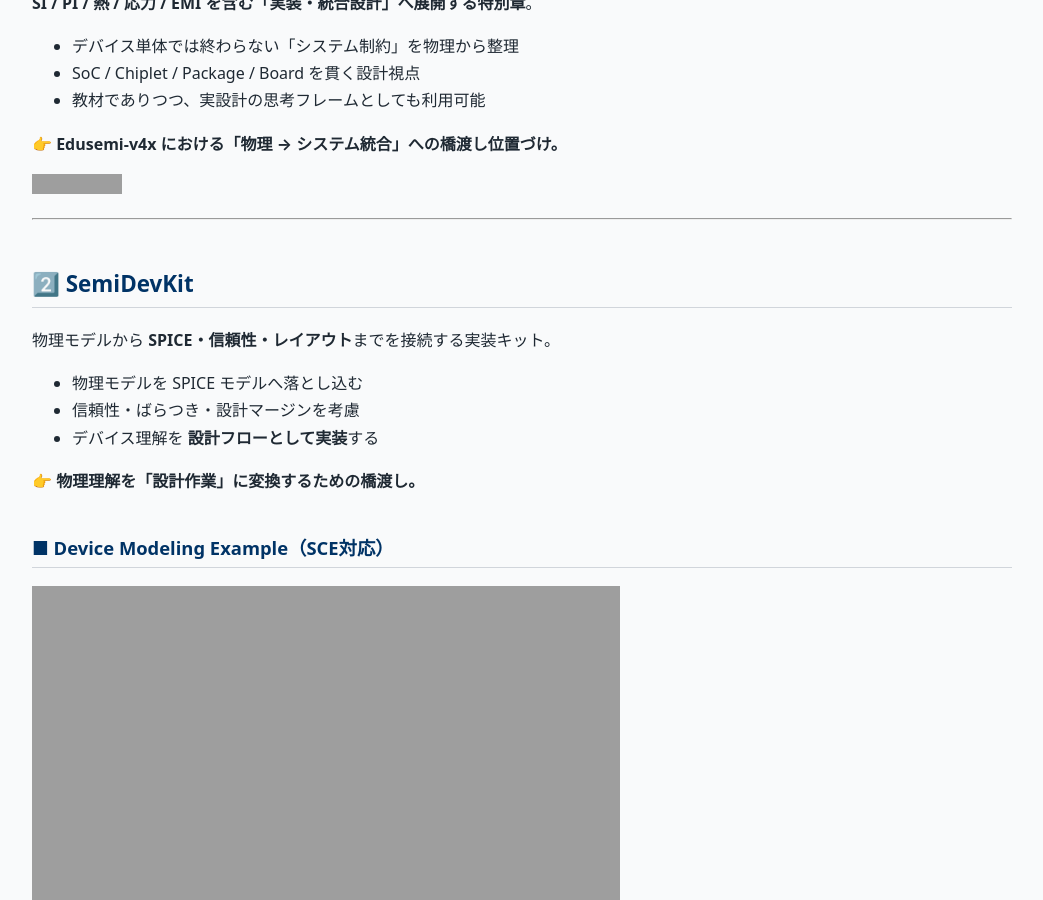
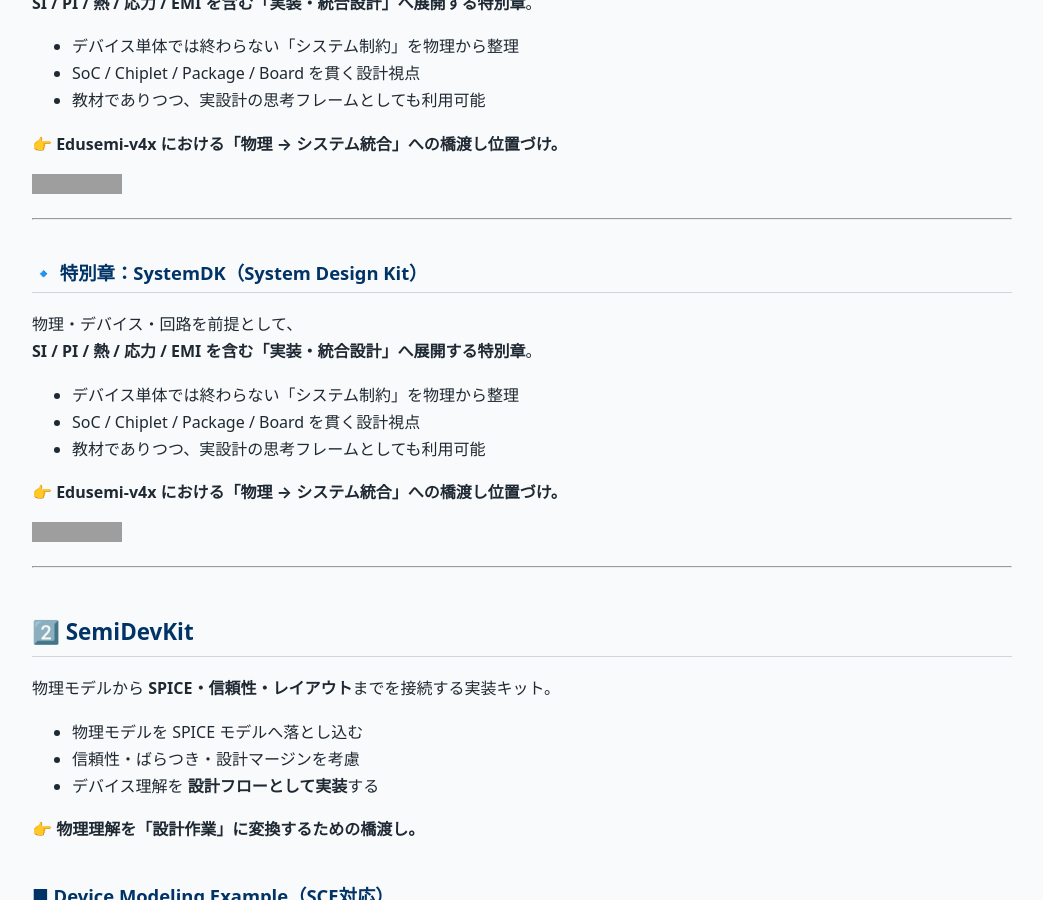
Before and after one commit to Samizo-AITL/Samizo-AITL.github.io, a Jekyll site: the page built from index.md, in a window 1280 px wide and 900 px high, scrolled down 5310 px. Shown: the whole window, without its empty margins (118-1161 px from the left). Built offline with Jekyll 4.4.1, drawn with Linux system fonts in a browser that asks for light colours; grey boxes are pictures that could not be loaded.

Commit message:
Update index.md

```diff
--- a/index.md
+++ b/index.md
@@ -163,6 +163,21 @@
 
 [![Site](https://img.shields.io/badge/View-Site-brightgreen?logo=github)](https://samizo-aitl.github.io/Edusemi-v4x/)
 [![Repo](https://img.shields.io/badge/View-Repo-blue?logo=github)](https://github.com/Samizo-AITL/Edusemi-v4x)
+
+---
+
+### 🔹 特別章：SystemDK（System Design Kit）
+
+物理・デバイス・回路を前提として、
+**SI / PI / 熱 / 応力 / EMI を含む「実装・統合設計」へ展開する特別章**。
+
+- デバイス単体では終わらない「システム制約」を物理から整理
+- SoC / Chiplet / Package / Board を貫く設計視点
+- 教材でありつつ、実設計の思考フレームとしても利用可能
+
+👉 **Edusemi-v4x における「物理 → システム統合」への橋渡し位置づけ。**
+
+[![SystemDK](https://img.shields.io/badge/View-SystemDK-orange)](https://samizo-aitl.github.io/Edusemi-v4x/f_chapter2a_systemdk/)
 
 ---
 
```
